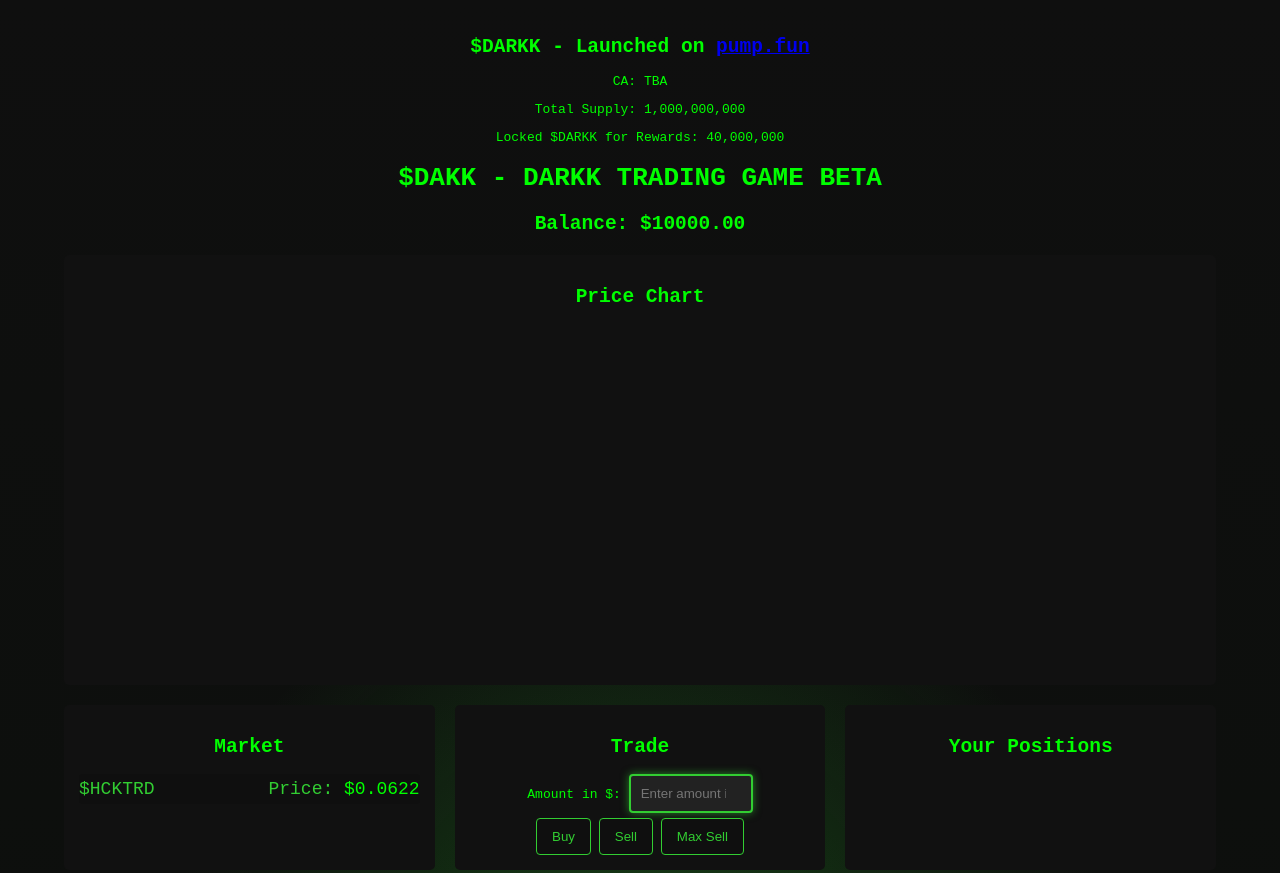
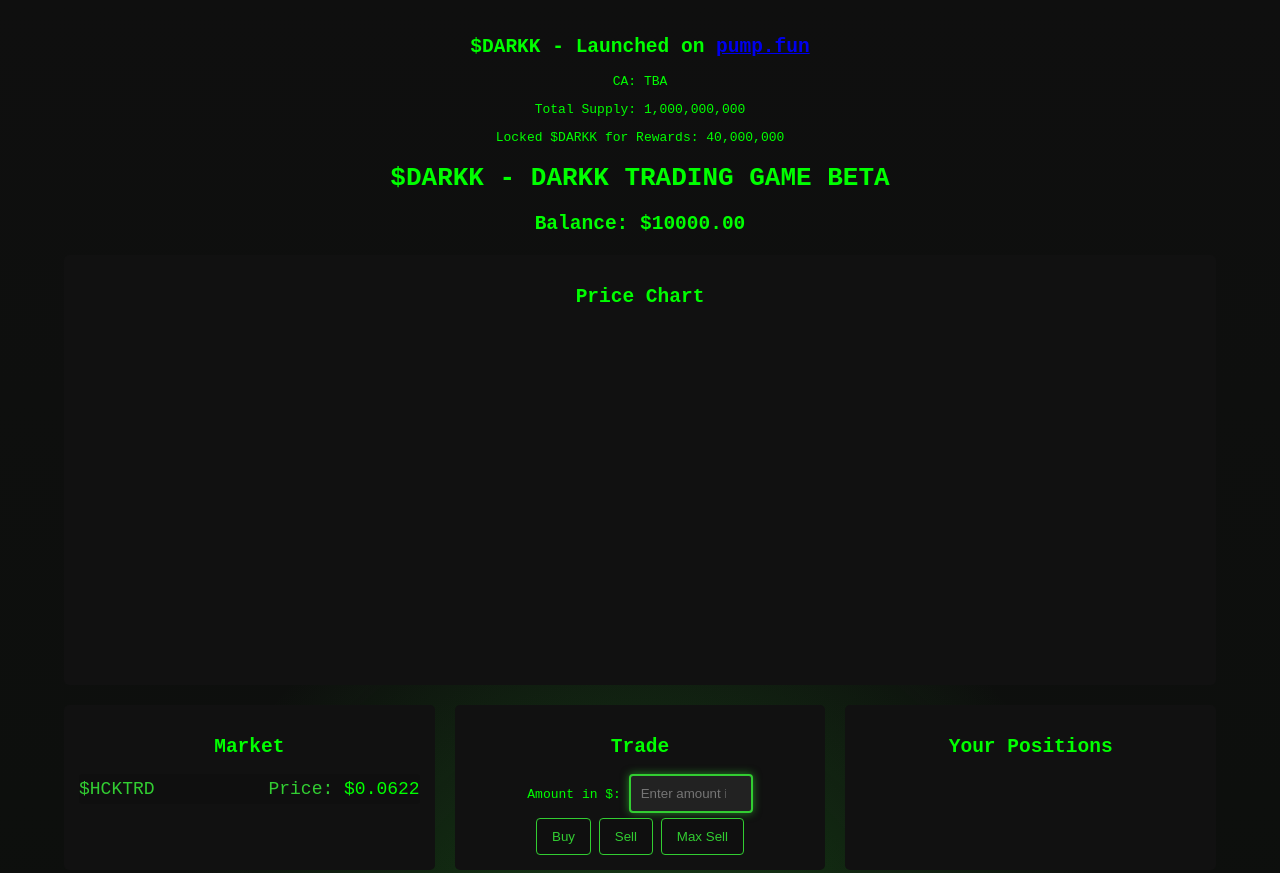
Before and after one commit to itsKrimz/Dark-Trading-Game, a plain HTML site: page index.html in a window 1280 px wide. Shown: the top 873 px of the page. Drawn offline with nearby package versions, Linux system fonts and the light colour scheme.

Commit message:
Update index.html

```diff
--- a/index.html
+++ b/index.html
@@ -16,7 +16,7 @@
       <p>Locked $DARKK for Rewards: 40,000,000</p>
     </div>
 
-    <h1>$DAkk - DARKK Trading Game Beta</h1>
+    <h1>$DARKK - DARKK Trading Game Beta</h1>
 
     <!-- Balance Display -->
     <div id="balance-container">
```
